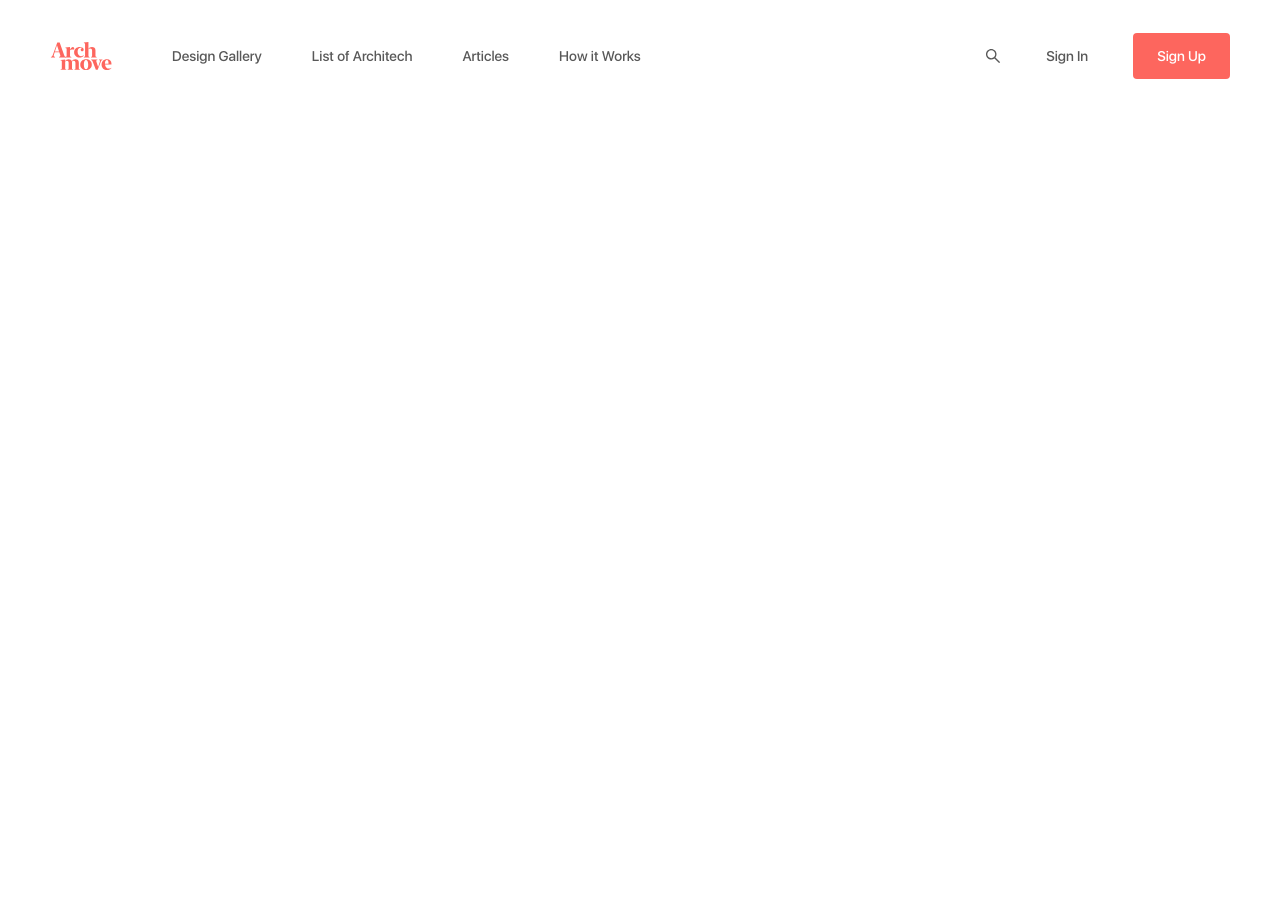
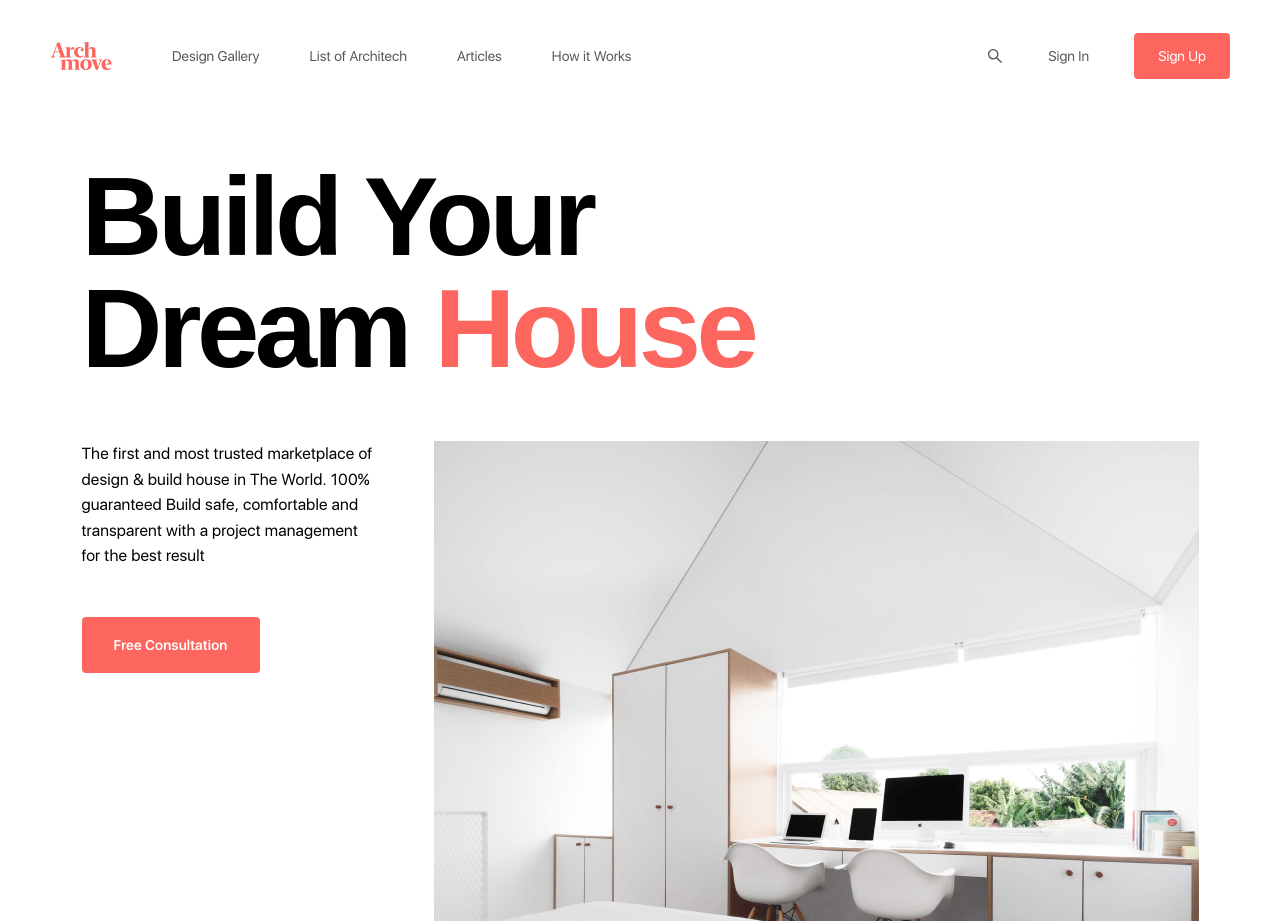
Before and after one commit to gbertl/archmove, a plain HTML site: page index.html in a window 1280 px wide. Before the commit the page ends 800 px from the top, so only its background shows below. Drawn offline with Linux system fonts and the light colour scheme; a web font is replaced by a local one.

Commit message:
done showcase section

```diff
--- a/index.html
+++ b/index.html
@@ -3,6 +3,12 @@
   <head>
     <meta charset="UTF-8" />
     <meta name="viewport" content="width=device-width, initial-scale=1.0" />
+
+    <link
+      href="https://fonts.cdnfonts.com/css/new-york-extra-large?styles=70611"
+      rel="stylesheet"
+    />
+
     <link rel="stylesheet" href="css/style.css" />
 
     <title>Arch Move</title>
@@ -29,6 +35,30 @@
       </nav>
     </header>
 
+    <section class="showcase">
+      <div class="container">
+        <h1 class="showcase__header">
+          Build Your <br />
+          Dream <span class="text-primary">House</span>
+        </h1>
+
+        <div class="flex showcase__info">
+          <div>
+            <p class="showcase__text">
+              The first and most trusted marketplace of design & build house in
+              The World. 100% guaranteed Build safe, comfortable and transparent
+              with a project management for the best result
+            </p>
+            <a href="#" class="btn btn-primary showcase__btn"
+              >Free Consultation</a
+            >
+          </div>
+
+          <img src="img/showcase.jpg" alt="" />
+        </div>
+      </div>
+    </section>
+
     <script src="js/main.js"></script>
   </body>
 </html>
--- a/scss/base/_fonts.scss
+++ b/scss/base/_fonts.scss
@@ -1,6 +1,13 @@
 @font-face {
-  src: url("../fonts/sf-ui-display-cufonfonts/sf-ui-display-medium-58646be638f96.otf");
+  src: url("../fonts/sf-ui-display/SF-UI-Display-Regular.otf");
   font-family: "SF UI Display";
   font-weight: normal;
   font-style: normal;
 }
+
+@font-face {
+  src: url("../fonts/sf-ui-display/sf-ui-display-semibold-58646eddcae92.otf");
+  font-family: "SF UI Display";
+  font-weight: bold;
+  font-style: normal;
+}
--- a/scss/base/_global.scss
+++ b/scss/base/_global.scss
@@ -8,8 +8,7 @@
 }
 
 body {
-  font-family: "SF UI Display";
-  line-height: 1.5;
+  font-family: "SF UI Display", sans-serif;
   color: var(--text-color);
 }
 
@@ -27,10 +26,29 @@ img {
 }
 
 button {
-  display: inline-block;
   background: none;
   border: none;
   font-family: inherit;
   font-size: inherit;
   cursor: pointer;
 }
+
+h1,
+h2,
+h3,
+h4,
+h5,
+h6 {
+  font-family: "New York Extra Large", sans-serif;
+}
+
+h1 {
+  font-size: 112px;
+  line-height: 1;
+  letter-spacing: -0.04em;
+}
+
+p {
+  line-height: 1.6;
+  letter-spacing: 0.01em;
+}
--- a/scss/base/_root.scss
+++ b/scss/base/_root.scss
@@ -1,4 +1,6 @@
 :root {
-  --text-color: #585858;
+  --text-color: #000;
+  --gray-color: #585858;
+  --white-color: #fff;
   --primary-color: #fd665e;
 }
--- a/scss/base/_utilities.scss
+++ b/scss/base/_utilities.scss
@@ -9,3 +9,27 @@
 .align-center {
   align-items: center;
 }
+
+.text-primary {
+  color: var(--primary-color);
+}
+
+.btn {
+  display: inline-block;
+  background-color: var(--btn-bg-color);
+  border-radius: 4px;
+  color: var(--btn-text-color, var(--white-color));
+  font-size: 14px;
+  font-weight: bold;
+  line-height: 2.86;
+  letter-spacing: 0.01em;
+
+  &-primary {
+    --btn-bg-color: var(--primary-color);
+  }
+}
+
+.container {
+  max-width: 1117px;
+  margin: 0 auto;
+}
--- /dev/null
+++ b/scss/components/_showcase.scss
@@ -0,0 +1,19 @@
+.showcase {
+  padding: 49px 0;
+
+  &__header {
+    margin-bottom: 56px;
+  }
+
+  &__info {
+    gap: 55px;
+  }
+
+  &__text {
+    margin-bottom: 48px;
+  }
+
+  &__btn {
+    padding: 8px 32px;
+  }
+}
--- a/scss/layout/_header.scss
+++ b/scss/layout/_header.scss
@@ -6,6 +6,7 @@
 .navbar {
   width: 100%;
   font-size: 14px;
+  color: var(--gray-color);
 
   &__links {
     gap: 50px;
--- a/scss/style.scss
+++ b/scss/style.scss
@@ -3,3 +3,4 @@
 @import "base/global";
 @import "base/utilities";
 @import "layout/header";
+@import "components/showcase";
```
Also changed, not shown: css/style.css, fonts/sf-ui-display-cufonfonts/sf-ui-display-black-58646a6b80d5a.otf (deleted), fonts/sf-ui-display-cufonfonts/sf-ui-display-bold-58646a511e3d9.otf (deleted), fonts/sf-ui-display-cufonfonts/sf-ui-display-heavy-586470160b9e5.otf (deleted), fonts/sf-ui-display-cufonfonts/sf-ui-display-light-58646b33e0551.otf (deleted), fonts/sf-ui-display-cufonfonts/sf-ui-display-medium-58646be638f96.otf (deleted), fonts/sf-ui-display-cufonfonts/sf-ui-display-thin-58646e9b26e8b.otf (deleted), fonts/sf-ui-display-cufonfonts/sf-ui-display-ultralight-58646b19bf205.otf (deleted), fonts/sf-ui-display/SF-UI-Display-Regular.otf (added), fonts/sf-ui-display/sf-ui-display-semibold-58646eddcae92.otf (renamed from fonts/sf-ui-display-cufonfonts/sf-ui-display-semibold-58646eddcae92.otf), img/showcase.jpg (added).
